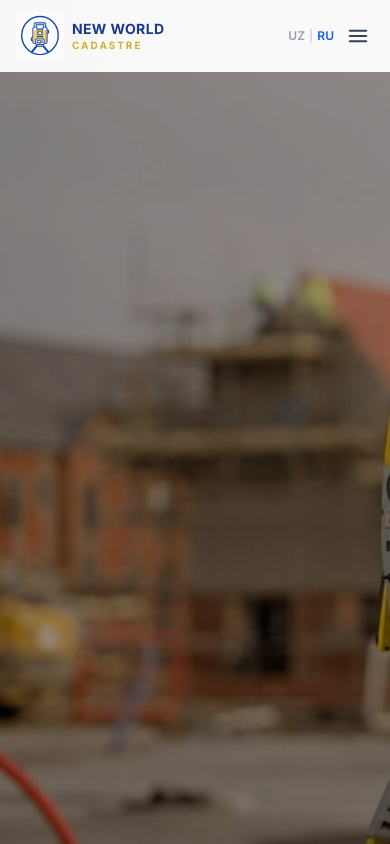
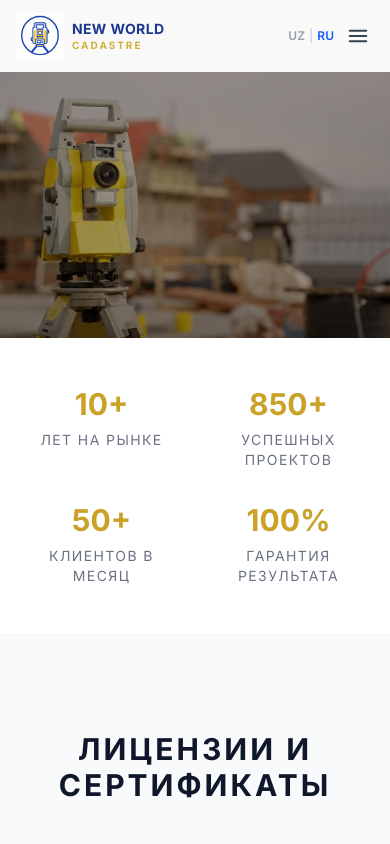
Before and after one commit to xasanboy2odilov1234-jpg/newworldcadastre, a Next.js app: page / in a window 390 px wide. Shown: the top 844 px of the page. Built offline with nearby package versions, Linux system fonts and the light colour scheme.

Commit message:
Fix hrto synyax error and clean up code

```diff
--- a/components/Hero.tsx
+++ b/components/Hero.tsx
@@ -133,15 +133,15 @@ export default function Hero() {
   return (
     <section
       aria-label="New World Cadastre"
-      className="relative min-h-screen bg-cadastre-white"
+      className="relative min-h-[40vh] sm:min-h-[60vh] md:min-h-screen bg-cadastre-white pt-20 md:pt-0 flex items-center"
     >
       <div className="absolute inset-0 z-0">
-      <img
+        <img
           src="/hero.jpg"
           alt="Кадастровые работы"
-          className="w-full h-full object-cover object-left md:object-center"
+          className="w-full h-full object-cover object-center"
         />
-        <div className="absolute inset-0 bg-black/40" /> {/* Затемнение для красоты */}
+        <div className="absolute inset-0 bg-black/40" />
       </div>
 
       <h1 className="sr-only">New World Cadastre</h1>
```
